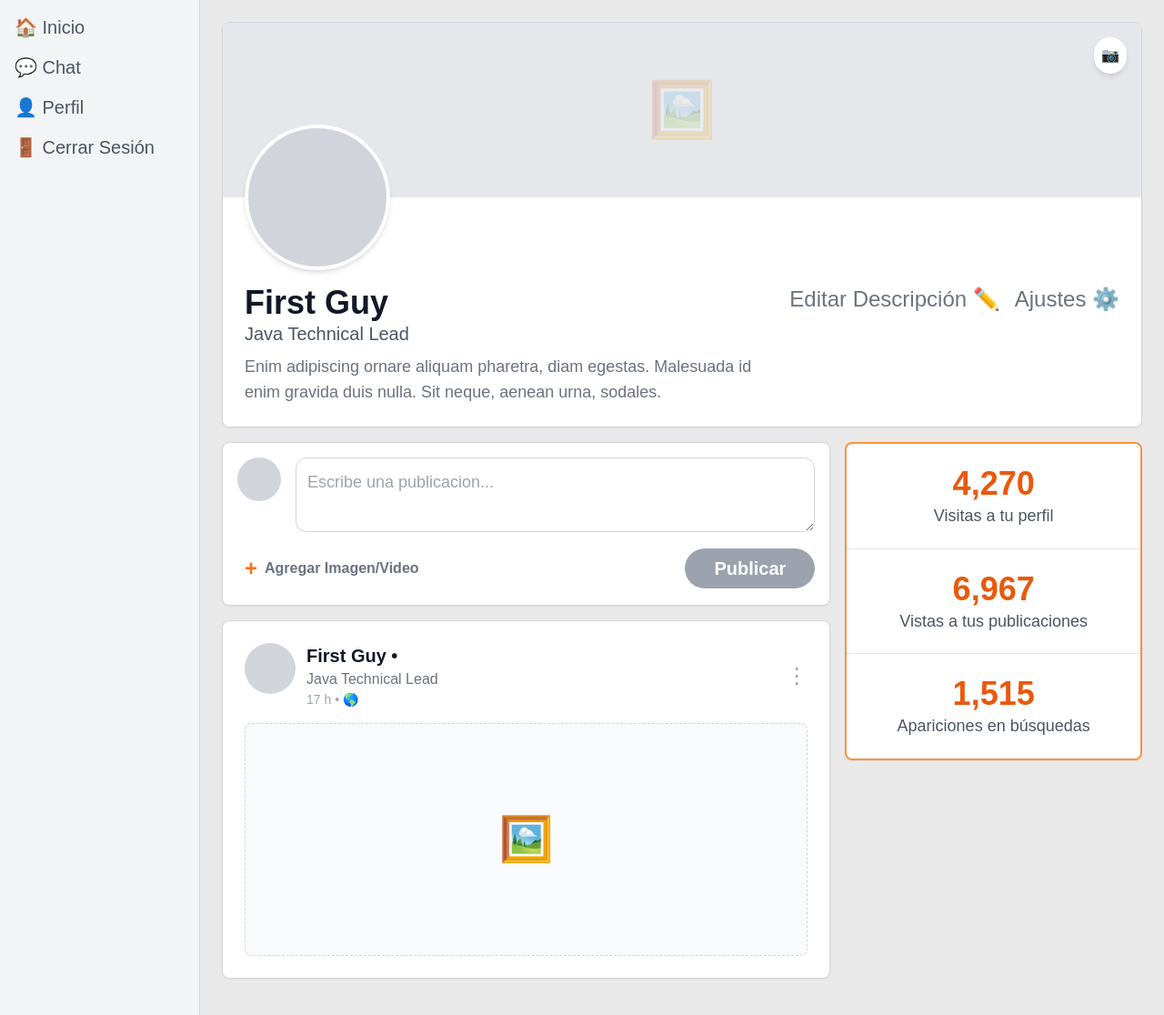
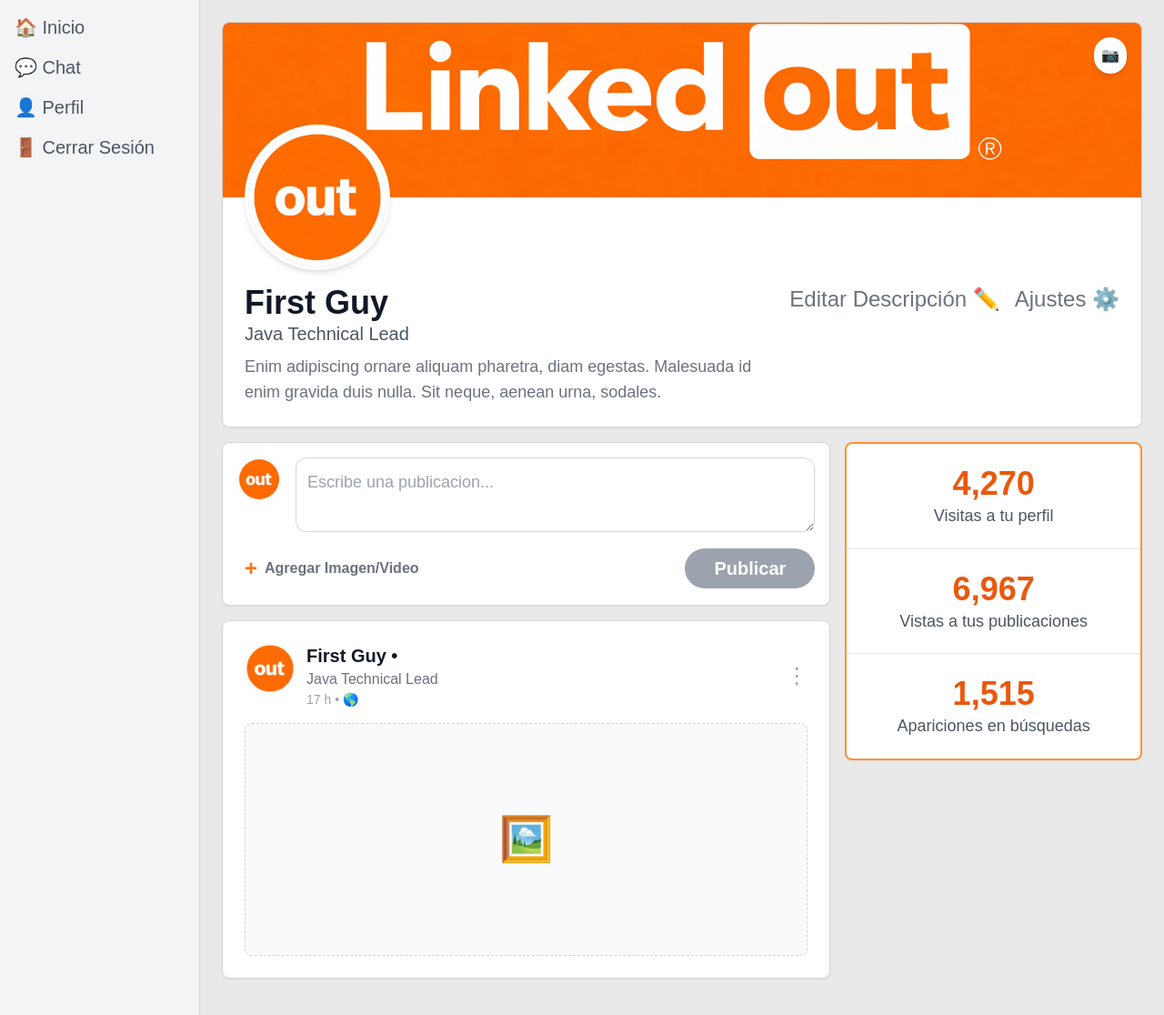
Before and after one commit to Samantha-Ramirez/Proyecto2ATI, a Django app: page /profile/ in a window 1280 px wide. Shown: the part 72-1188 px from the top of the page at 91% size. Run offline with Django 5.2, Linux system fonts and the light colour scheme; a user stored in the database is signed in; some libraries are stand-ins or nearby versions.

Commit message:
feat: Update profile page with default images for banner and avatar, and improve visibility logic

```diff
--- a/apps/linkedout/templates/profile.html
+++ b/apps/linkedout/templates/profile.html
@@ -9,26 +9,30 @@
     <section class="bg-white rounded-lg border border-gray-300 overflow-hidden shadow-sm">
 
         <div class="h-48 bg-gray-200 relative overflow-hidden group">
-            <img id="banner-preview" src="" class="hidden absolute inset-0 w-full h-full object-cover z-0"
-                alt="Fondo de perfil">
+            <img id="banner-preview" src="{% static 'img/linkedout_banner.png' %}"
+                class="absolute inset-0 w-full h-full object-cover z-0" alt="Fondo de perfil">
 
-            <div id="default-banner-icon" class="absolute inset-0 flex items-center justify-center opacity-20 z-0">
+            <div id="default-banner-icon" class="hidden absolute inset-0 items-center justify-center opacity-20 z-0">
                 <span class="text-6xl">🖼️</span>
             </div>
 
-            <label class="absolute top-4 right-4 bg-white p-2 rounded-full shadow-md text-orange-600 cursor-pointer z-10 hover:bg-gray-100 transition-colors">
+            <label
+                class="absolute top-4 right-4 bg-white p-2 rounded-full shadow-md text-orange-600 cursor-pointer z-10 hover:bg-gray-100 transition-colors">
                 📷
                 <input type="file" id="banner-upload" class="hidden" accept="image/png, image/jpeg, image/webp">
             </label>
         </div>
         <div class="px-6 pb-6 relative">
 
-            <label class="size-40 rounded-full bg-gray-300 border-4 border-white absolute -top-20 shadow-md flex items-center justify-center cursor-pointer overflow-hidden group z-20">
-                <img id="avatar-preview" src="" class="hidden w-full h-full object-cover" alt="Foto de perfil">
+            <label
+                class="size-40 rounded-full bg-gray-300 border-4 border-white absolute -top-20 shadow-md flex items-center justify-center cursor-pointer overflow-hidden group z-20">
+                <img id="avatar-preview" src="{% static 'img/linkedout_logo.png' %}" class="w-full h-full object-cover"
+                    alt="Foto de perfil">
 
-                <div id="default-avatar-icon" class="text-6xl text-gray-400"></div>
+                <div id="default-avatar-icon" class="hidden text-6xl text-gray-400">👤</div>
 
-                <div class="absolute inset-0 bg-black/40 hidden group-hover:flex items-center justify-center transition-all">
+                <div
+                    class="absolute inset-0 bg-black/40 hidden group-hover:flex items-center justify-center transition-all">
                     <span class="text-3xl text-white opacity-90">📷</span>
                 </div>
 
@@ -41,17 +45,26 @@
                     <div id="profile-display">
                         <h2 id="display-name" class="text-4xl font-bold text-gray-900">First Guy</h2>
                         <p id="display-title" class="text-xl text-gray-600">Java Technical Lead</p>
-                        <p id="display-desc" class="text-lg text-gray-500 mt-2">Enim adipiscing ornare aliquam pharetra, diam egestas. Malesuada id enim gravida duis nulla. Sit neque, aenean urna, sodales.</p>
+                        <p id="display-desc" class="text-lg text-gray-500 mt-2">Enim adipiscing ornare aliquam pharetra,
+                            diam egestas. Malesuada id enim gravida duis nulla. Sit neque, aenean urna, sodales.</p>
                     </div>
 
                     <div id="profile-edit-form" class="hidden flex-col gap-3 w-full">
-                        <input type="text" id="input-name" class="border border-gray-300 rounded px-3 py-2 text-2xl font-bold outline-none focus:border-orange-500 w-full" placeholder="Tu nombre">
-                        <input type="text" id="input-title" class="border border-gray-300 rounded px-3 py-2 text-lg outline-none focus:border-orange-500 w-full" placeholder="Tu cargo o titular">
-                        <textarea id="input-desc" class="border border-gray-300 rounded px-3 py-2 text-base outline-none focus:border-orange-500 w-full min-h-[100px]" placeholder="Acerca de ti..."></textarea>
+                        <input type="text" id="input-name"
+                            class="border border-gray-300 rounded px-3 py-2 text-2xl font-bold outline-none focus:border-orange-500 w-full"
+                            placeholder="Tu nombre">
+                        <input type="text" id="input-title"
+                            class="border border-gray-300 rounded px-3 py-2 text-lg outline-none focus:border-orange-500 w-full"
+                            placeholder="Tu cargo o titular">
+                        <textarea id="input-desc"
+                            class="border border-gray-300 rounded px-3 py-2 text-base outline-none focus:border-orange-500 w-full min-h-[100px]"
+                            placeholder="Acerca de ti..."></textarea>
 
                         <div class="flex gap-2 mt-2">
-                            <button id="btn-save-profile" class="bg-orange-500 text-white px-5 py-2 rounded-full font-bold hover:bg-orange-600 transition-colors text-sm">Guardar</button>
-                            <button id="btn-cancel-profile" class="bg-gray-200 text-gray-700 px-5 py-2 rounded-full font-bold hover:bg-gray-300 transition-colors text-sm">Cancelar</button>
+                            <button id="btn-save-profile"
+                                class="bg-orange-500 text-white px-5 py-2 rounded-full font-bold hover:bg-orange-600 transition-colors text-sm">Guardar</button>
+                            <button id="btn-cancel-profile"
+                                class="bg-gray-200 text-gray-700 px-5 py-2 rounded-full font-bold hover:bg-gray-300 transition-colors text-sm">Cancelar</button>
                         </div>
                     </div>
                 </div>
@@ -80,7 +93,8 @@
             <div class="bg-white rounded-lg border border-gray-300 p-4 shadow-sm">
                 <div class="flex gap-4">
                     <div class="size-12 rounded-full bg-gray-300 shrink-0 overflow-hidden">
-                        <img id="post-input-avatar" src="" class="hidden w-full h-full object-cover" alt="Mini Avatar">
+                        <img id="post-input-avatar" src="{% static 'img/linkedout_logo.png' %}"
+                            class="w-full h-full object-cover" alt="Mini Avatar">
                     </div>
                     <textarea placeholder="{% trans 'Escribe una publicacion...' %}"
                         class="w-full border border-gray-300 rounded-xl p-3 text-lg outline-none focus:border-orange-500 transition-colors"
@@ -102,7 +116,8 @@
                 <div class="flex justify-between">
                     <div class="flex gap-3">
                         <div class="size-14 rounded-full bg-gray-300 shrink-0 overflow-hidden">
-                            <img id="post-author-avatar" src="" class="hidden w-full h-full object-cover" alt="Post Avatar">
+                            <img id="post-author-avatar" src="{% static 'img/linkedout_logo.png' %}"
+                                class="w-full h-full object-cover" alt="Post Avatar">
                         </div>
                         <div>
                             <h4 class="font-bold text-xl">First Guy •</h4>
@@ -155,6 +170,7 @@
                 const reader = new FileReader();
                 reader.onload = function (e) {
                     bannerPreview.src = e.target.result;
+                    // Ya no tienen 'hidden' por defecto, pero por seguridad las líneas se mantienen
                     bannerPreview.classList.remove('hidden');
                     defaultBannerIcon.classList.add('hidden');
                 };
@@ -167,7 +183,6 @@
         const avatarPreview = document.getElementById('avatar-preview');
         const defaultAvatarIcon = document.getElementById('default-avatar-icon');
 
-        // Referencias a los otros dos círculos
         const postInputAvatar = document.getElementById('post-input-avatar');
         const postAuthorAvatar = document.getElementById('post-author-avatar');
 
@@ -178,21 +193,16 @@
                 reader.onload = function (e) {
                     const imgSrc = e.target.result;
 
-                    // 1. Actualiza el avatar principal
                     avatarPreview.src = imgSrc;
                     avatarPreview.classList.remove('hidden');
                     defaultAvatarIcon.classList.add('hidden');
 
-                    // 2. Actualiza el avatar del campo "Escribe una publicación"
-                    if(postInputAvatar) {
+                    if (postInputAvatar) {
                         postInputAvatar.src = imgSrc;
-                        postInputAvatar.classList.remove('hidden');
                     }
 
-                    // 3. Actualiza el avatar de las publicaciones de ejemplo
-                    if(postAuthorAvatar) {
+                    if (postAuthorAvatar) {
                         postAuthorAvatar.src = imgSrc;
-                        postAuthorAvatar.classList.remove('hidden');
                     }
                 };
                 reader.readAsDataURL(file);
```
